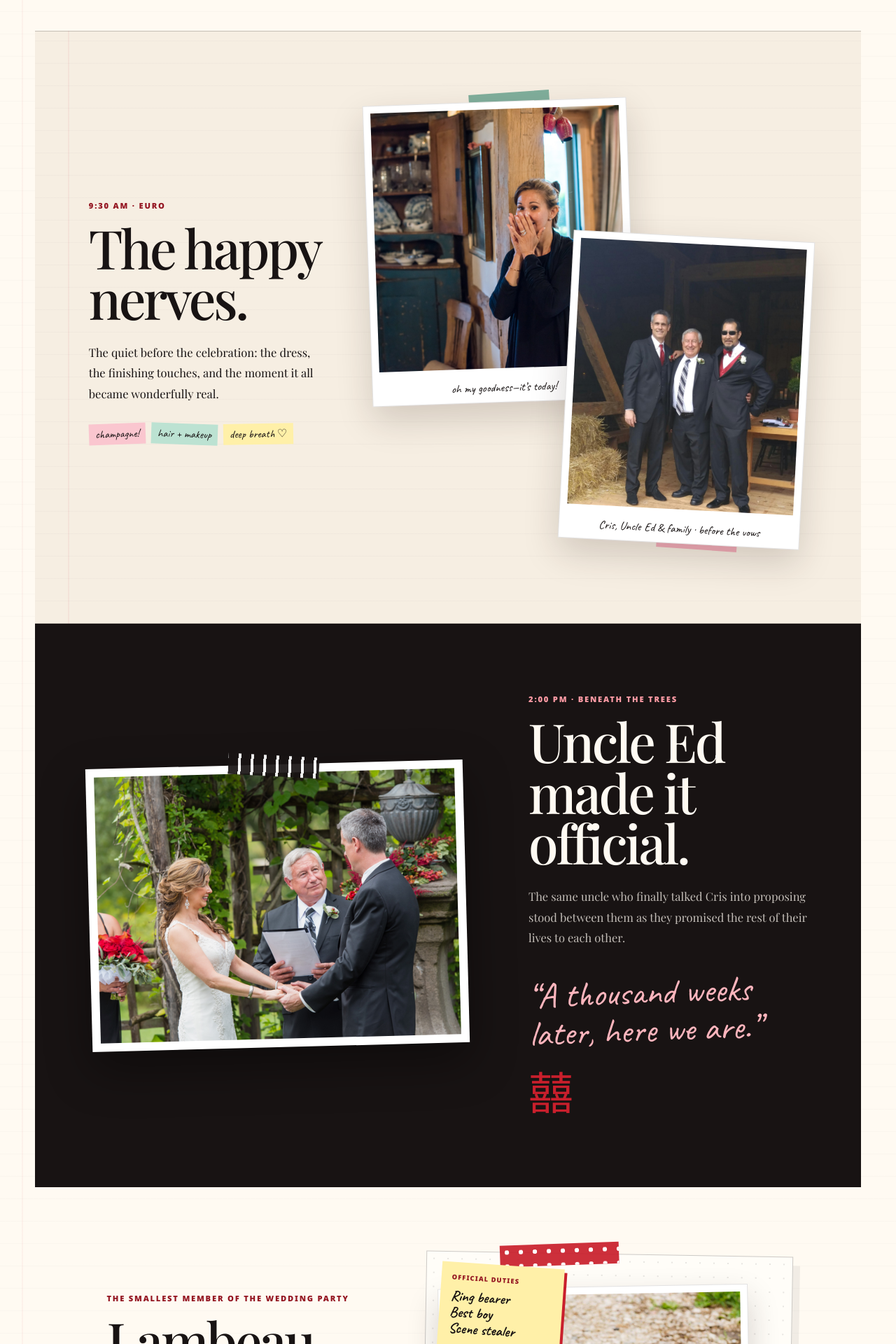
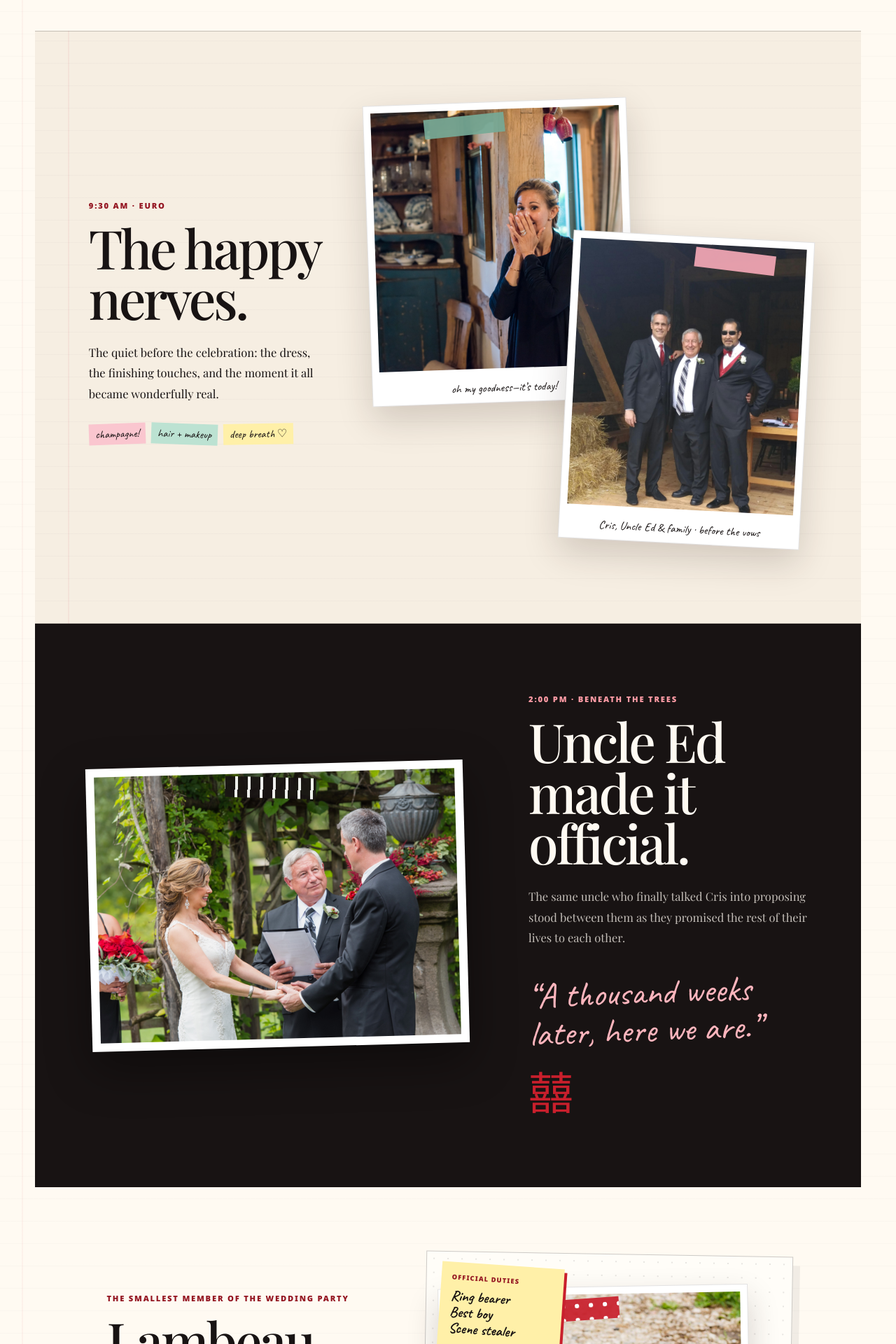
Before and after one commit to crisippolite/shirleyandcris, a Next.js app: page /wedding-day in a window 1280 px wide. Shown: the part 1980-3900 px from the top of the page at 70% size. Built offline with nearby package versions, Linux system fonts and the light colour scheme; no server answers; a web font is replaced by a local one.

Commit message:
fix: place photo tape over top image edges

```diff
--- a/src/app/our-story/page.module.css
+++ b/src/app/our-story/page.module.css
@@ -188,7 +188,7 @@
 .interviewSnapshot figcaption { font-size: 0.94rem; }
 
 .tape { position: absolute; z-index: 7; opacity: 0.92; }
-.heroTape { top: 0; left: 40%; width: 125px; height: 31px; background: var(--pink); transform: rotate(-4deg); }
+.heroTape { top: 18px; left: 40%; width: 125px; height: 31px; background: var(--pink); transform: rotate(-4deg); }
 
 .lambySticker { position: absolute; z-index: 9; width: 170px; margin: 0; filter: drop-shadow(4px 6px 5px rgba(44,27,23,0.13)); pointer-events: none; }
 .lambyCrop { position: relative; width: 100%; aspect-ratio: 1; overflow: hidden; }
@@ -327,7 +327,7 @@
 .secondPhoto { position: relative; }
 .secondPhoto figure { position: relative; aspect-ratio: 16 / 10; margin: 0; padding: 12px; background: white; box-shadow: 0 25px 60px rgba(0,0,0,0.4); transform: rotate(-2deg); }
 .secondPhoto img { object-fit: cover; padding: 12px; filter: saturate(0.7) contrast(1.03); }
-.handsTape { top: -12px; left: 32%; width: 128px; height: 30px; background: var(--red); transform: rotate(3deg); }
+.handsTape { top: 18px; left: 32%; width: 128px; height: 30px; background: var(--red); transform: rotate(3deg); }
 .secondCopy .eyebrow { color: #ff9aa6; }
 .secondCopy blockquote { margin: 30px 0 18px; font-family: var(--font-editorial), serif; font-size: clamp(1.5rem, 2.6vw, 2.4rem); line-height: 1.45; }
 .shirleyAside { margin: 0; color: #ffb8c0; font-family: var(--font-journal), cursive; font-size: clamp(1.7rem, 3.4vw, 2.6rem); line-height: 1.05; transform: rotate(-2deg); }
--- a/src/app/our-story/page.tsx
+++ b/src/app/our-story/page.tsx
@@ -90,6 +90,7 @@ export default function OurStoryPage() {
 
         <div className={styles.heroAlbum}>
           <figure className={styles.heroPhoto}>
+            <span className={`${styles.tape} ${styles.heroTape}`} aria-hidden="true" />
             <Image
               src="/media/photos/early-years-formal.jpg"
               alt="Shirley and Cris smiling together in their early years"
@@ -109,7 +110,6 @@ export default function OurStoryPage() {
             />
             <figcaption>telling the true story · 2016</figcaption>
           </figure>
-          <span className={`${styles.tape} ${styles.heroTape}`} aria-hidden="true" />
           <LambySticker
             pose="peek"
             className={styles.heroLamby}
@@ -181,6 +181,7 @@ export default function OurStoryPage() {
       <section className={styles.secondChance} aria-labelledby="second-title">
         <div className={styles.secondPhoto}>
           <figure>
+            <span className={`${styles.tape} ${styles.handsTape}`} aria-hidden="true" />
             <Image
               src="/media/photos/meet-cute-hands.jpg"
               alt="Shirley and Cris holding hands during their meet-cute interview"
@@ -188,7 +189,6 @@ export default function OurStoryPage() {
               sizes="(max-width: 760px) 90vw, 47vw"
             />
           </figure>
-          <span className={`${styles.tape} ${styles.handsTape}`} aria-hidden="true" />
         </div>
 
         <div className={styles.secondCopy}>
--- a/src/app/page.module.css
+++ b/src/app/page.module.css
@@ -232,7 +232,7 @@
 }
 
 .tapePink {
-  top: 1px;
+  top: 20px;
   left: 34%;
   width: 138px;
   height: 35px;
@@ -667,7 +667,7 @@
 .tapeJade,
 .tapeBlack,
 .tapePinkSmall {
-  top: -14px;
+  top: 18px;
   left: 50%;
   width: 106px;
   height: 28px;
--- a/src/app/page.tsx
+++ b/src/app/page.tsx
@@ -164,8 +164,8 @@ export default function HomePage() {
         </div>
 
         <div className={styles.heroAlbum}>
-          <div className={`${styles.tape} ${styles.tapePink}`} aria-hidden="true" />
           <figure className={styles.heroPhoto}>
+            <div className={`${styles.tape} ${styles.tapePink}`} aria-hidden="true" />
             <Image
               src="/media/photos/engagement-sunset.jpg"
               alt="Shirley and Cris sitting together at the marina at sunset"
--- a/src/app/wedding-day/page.module.css
+++ b/src/app/wedding-day/page.module.css
@@ -85,14 +85,14 @@
 .beforePhoto { right:0; bottom:8px; z-index:9; width:55%; height:440px; transform:rotate(3deg); }
 .beforePhoto img { object-position:center 35%; }
 .mintTape,.pinkTape { width:115px; height:28px; }
-.mintTape { top:-3px; left:23%; background:var(--jade); transform:rotate(-4deg); }
-.pinkTape { right:16%; bottom:0; background:var(--pink); transform:rotate(4deg); }
+.mintTape { top:18px; left:23%; background:var(--jade); transform:rotate(-4deg); }
+.pinkTape { top:18px; right:16%; background:var(--pink); transform:rotate(4deg); }
 
 .ceremonySection { display:grid; grid-template-columns:1.15fr .85fr; gap:clamp(48px,7vw,90px); align-items:center; padding:100px clamp(30px,6vw,78px); color:var(--paper); background:var(--ink); }
 .ceremonyPhoto { position:relative; }
 .ceremonyPhoto figure { position:relative; aspect-ratio:4/3; margin:0; padding:12px; background:white; box-shadow:0 25px 65px rgba(0,0,0,.4); transform:rotate(-1.5deg); }
 .ceremonyPhoto img { object-fit:cover; padding:12px; }
-.blackTape { top:-13px; left:37%; width:130px; height:30px; background:repeating-linear-gradient(90deg,var(--ink) 0 14px,#fff 14px 18px); transform:rotate(3deg); }
+.blackTape { top:18px; left:37%; width:130px; height:30px; background:repeating-linear-gradient(90deg,var(--ink) 0 14px,#fff 14px 18px); transform:rotate(3deg); }
 .ceremonyCopy { position:relative; }
 .ceremonyCopy .eyebrow { color:#ff9ca6; }
 .ceremonyCopy > p:not(.eyebrow) { color:rgba(255,250,242,.74); }
@@ -112,7 +112,7 @@
 .lambyCard span,.lambyCard strong { display:block; }
 .lambyCard span { color:var(--red-deep); font-size:.58rem; font-weight:900; letter-spacing:.12em; }
 .lambyCard strong { margin-top:9px; font-family:var(--font-journal),cursive; font-size:1.3rem; line-height:1.1; }
-.redDotTape { top:-14px; left:20%; width:170px; height:31px; background:radial-gradient(circle at 10px 10px,#fff 0 3px,transparent 3.5px),var(--red); background-size:20px 20px; transform:rotate(-3deg); }
+.redDotTape { top:18px; left:20%; width:170px; height:31px; background:radial-gradient(circle at 10px 10px,#fff 0 3px,transparent 3.5px),var(--red); background-size:20px 20px; transform:rotate(-3deg); }
 .pawTrail { margin:30px 0 0 30px; color:var(--red); font-size:1.05rem; letter-spacing:.6em; transform:rotate(-8deg); }
 
 .filmSection { position:relative; margin-bottom:125px; padding:100px clamp(28px,6vw,78px) 72px; color:var(--paper); background:var(--red-deep); }
@@ -134,8 +134,8 @@
 .laughPhoto { left:34%; bottom:45px; z-index:10; width:34%; height:380px; transform:rotate(-1deg); }
 .caricaturePhoto { right:5%; bottom:55px; z-index:9; width:29%; height:340px; transform:rotate(3deg); }
 .galleryTapeOne,.galleryTapeTwo { width:120px; height:29px; }
-.galleryTapeOne { top:53px; left:20%; background:var(--jade); transform:rotate(-4deg); }
-.galleryTapeTwo { right:17%; bottom:42px; background:var(--pink); transform:rotate(4deg); }
+.galleryTapeOne { top:18px; left:20%; background:var(--jade); transform:rotate(-4deg); }
+.galleryTapeTwo { top:18px; right:17%; background:var(--pink); transform:rotate(4deg); }
 .speechFeature { position:relative; z-index:5; display:grid; grid-template-columns:.72fr 1.28fr; gap:38px; align-items:center; margin:45px 5% 0; padding:38px; background:#fffdf8; border:2px solid var(--ink); box-shadow:8px 10px 0 var(--red); transform:rotate(-.5deg); }
 .speechCopy > span { color:var(--red-deep); font-size:.63rem; font-weight:900; letter-spacing:.15em; }
 .speechCopy h3 { margin:13px 0; font-family:var(--font-editorial),serif; font-size:2.35rem; line-height:1.05; }
--- a/src/app/wedding-day/page.tsx
+++ b/src/app/wedding-day/page.tsx
@@ -167,6 +167,7 @@ export default function WeddingDayPage() {
         </div>
         <div className={styles.morningCollage}>
           <figure className={`${styles.photoFrame} ${styles.revealPhoto}`}>
+            <span className={`${styles.tape} ${styles.mintTape}`} aria-hidden="true" />
             <Image
               src="/media/photos/wedding-reveal.png"
               alt="Shirley reacting with joy while getting ready for the wedding"
@@ -176,6 +177,7 @@ export default function WeddingDayPage() {
             <figcaption>oh my goodness—it’s today!</figcaption>
           </figure>
           <figure className={`${styles.photoFrame} ${styles.beforePhoto}`}>
+            <span className={`${styles.tape} ${styles.pinkTape}`} aria-hidden="true" />
             <Image
               src="/media/photos/wedding-before-ceremony.jpg"
               alt="Cris with Uncle Ed and family before the ceremony"
@@ -184,14 +186,13 @@ export default function WeddingDayPage() {
             />
             <figcaption>Cris, Uncle Ed & family · before the vows</figcaption>
           </figure>
-          <span className={`${styles.tape} ${styles.mintTape}`} aria-hidden="true" />
-          <span className={`${styles.tape} ${styles.pinkTape}`} aria-hidden="true" />
         </div>
       </section>
 
       <section className={styles.ceremonySection} aria-labelledby="ceremony-title">
         <div className={styles.ceremonyPhoto}>
           <figure>
+            <span className={`${styles.tape} ${styles.blackTape}`} aria-hidden="true" />
             <Image
               src="/media/photos/wedding-vows.png"
               alt="Uncle Ed officiating while Shirley and Cris exchange vows"
@@ -199,7 +200,6 @@ export default function WeddingDayPage() {
               sizes="(max-width: 760px) 100vw, 58vw"
             />
           </figure>
-          <span className={`${styles.tape} ${styles.blackTape}`} aria-hidden="true" />
         </div>
         <div className={styles.ceremonyCopy}>
           <p className={styles.eyebrow}>2:00 PM · beneath the trees</p>
@@ -225,6 +225,7 @@ export default function WeddingDayPage() {
         </div>
         <div className={styles.lambyStage}>
           <figure className={styles.lambeauPhoto}>
+            <span className={`${styles.tape} ${styles.redDotTape}`} aria-hidden="true" />
             <Image
               src="/media/photos/wedding-lambeau-rings.jpg"
               alt="Lambeau in his wedding tuxedo lying on Shirley’s dress train with the ring pillow secured on his back"
@@ -250,7 +251,6 @@ export default function WeddingDayPage() {
             <span>OFFICIAL DUTIES</span>
             <strong>Ring bearer<br />Best boy<br />Scene stealer</strong>
           </div>
-          <span className={`${styles.tape} ${styles.redDotTape}`} aria-hidden="true" />
         </div>
       </section>
 
@@ -298,6 +298,7 @@ export default function WeddingDayPage() {
 
         <div className={styles.gallery}>
           <figure className={`${styles.galleryPhoto} ${styles.cityPhoto}`}>
+            <span className={`${styles.tape} ${styles.galleryTapeOne}`} aria-hidden="true" />
             <Image src="/media/photos/wedding-city.png" alt="Shirley and Cris standing together near South Second" fill sizes="(max-width: 760px) 88vw, 39vw" />
             <figcaption>between the ceremony and the party</figcaption>
           </figure>
@@ -310,11 +311,10 @@ export default function WeddingDayPage() {
             <figcaption>this face, forever</figcaption>
           </figure>
           <figure className={`${styles.galleryPhoto} ${styles.caricaturePhoto}`}>
+            <span className={`${styles.tape} ${styles.galleryTapeTwo}`} aria-hidden="true" />
             <Image src="/media/photos/wedding-caricature.png" alt="Shirley and Cris posing beside their wedding caricature" fill sizes="(max-width: 760px) 62vw, 24vw" />
             <figcaption>plus Lamby, obviously</figcaption>
           </figure>
-          <span className={`${styles.tape} ${styles.galleryTapeOne}`} aria-hidden="true" />
-          <span className={`${styles.tape} ${styles.galleryTapeTwo}`} aria-hidden="true" />
         </div>
 
         <section className={styles.speechFeature} aria-labelledby="cole-speech-title">
```
